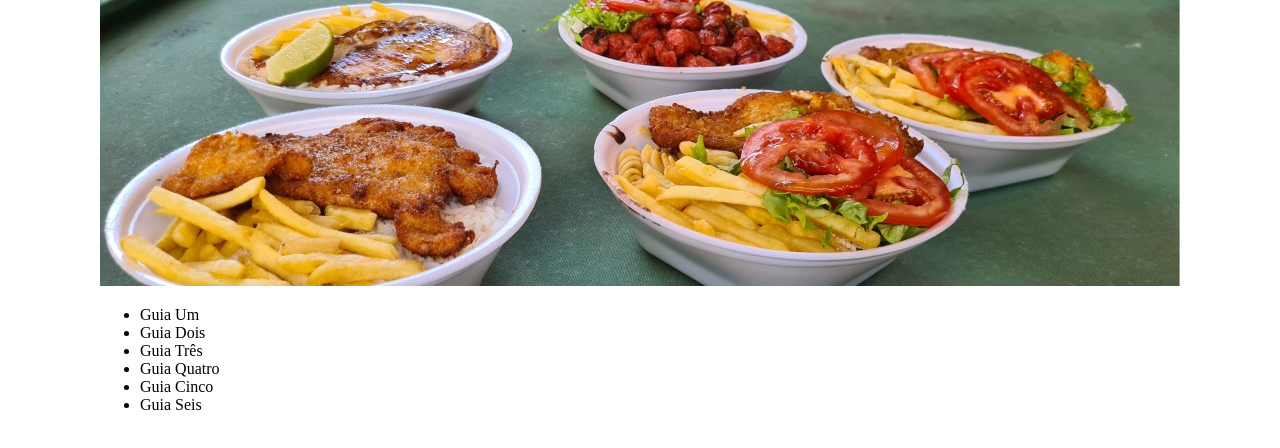
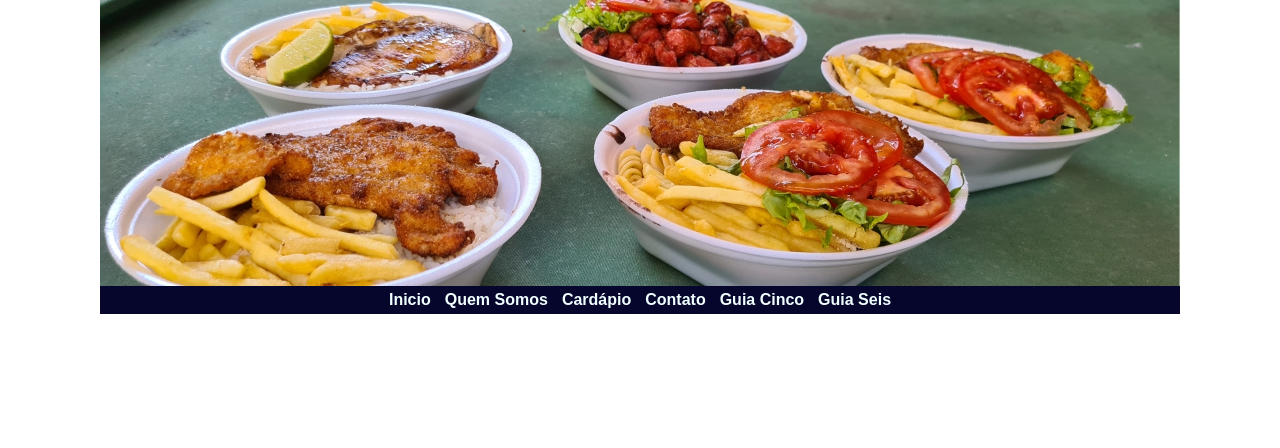
Before and after one commit to LuanNunesDeLima/sitelivre, a plain HTML site: page index.html in a window 1280 px wide. Drawn offline with Linux system fonts and the light colour scheme.

Commit message:
versao-1.2

```diff
--- a/estilo.css
+++ b/estilo.css
@@ -1,4 +1,39 @@
 body {
-    width: 1080px;
+    width: fit-content;
     margin: 0 auto;
+    padding: 0;
 }
+
+header{
+    height: 286px;
+}
+
+.barra-menu{
+    background-color: rgb(6, 5, 44);
+}
+.barra-menu ul{
+
+    width: fit-content;
+    margin: 0 auto;
+    padding: 0;
+}
+
+.barra-menu ul li{
+    display: inline-block;
+    padding: 5px;
+}
+
+.barra-menu ul li:hover{
+    background-color: beige;
+    transition-duration: 250ms;
+}
+
+.barra-menu a{
+    color: azure;
+    font-weight: bolder;
+    font-family: sans-serif;
+}
+
+.barra-menu a:hover{
+    color: black;
+}
--- a/index.html
+++ b/index.html
@@ -10,14 +10,14 @@
     <header>
         <img src="imagens/fundoPainel.jpg" alt="Restaurante">
     </header>
-    <nav>
+    <nav class="barra-menu">
         <ul>
-            <li>Guia Um</li>
-            <li>Guia Dois</li>
-            <li>Guia Três</li>
-            <li>Guia Quatro</li>
-            <li>Guia Cinco</li>
-            <li>Guia Seis</li>
+            <a href="#"><li>Inicio</li></a>
+            <a href="#"><li>Quem Somos</li></a>
+            <a href="#"><li>Cardápio</li></a>
+            <a href="#"><li>Contato</li></a>
+            <a href="#"><li>Guia Cinco</li></a>
+            <a href="#"><li>Guia Seis</li></a>
         </ul>
     </nav>
     <article></article>
```
